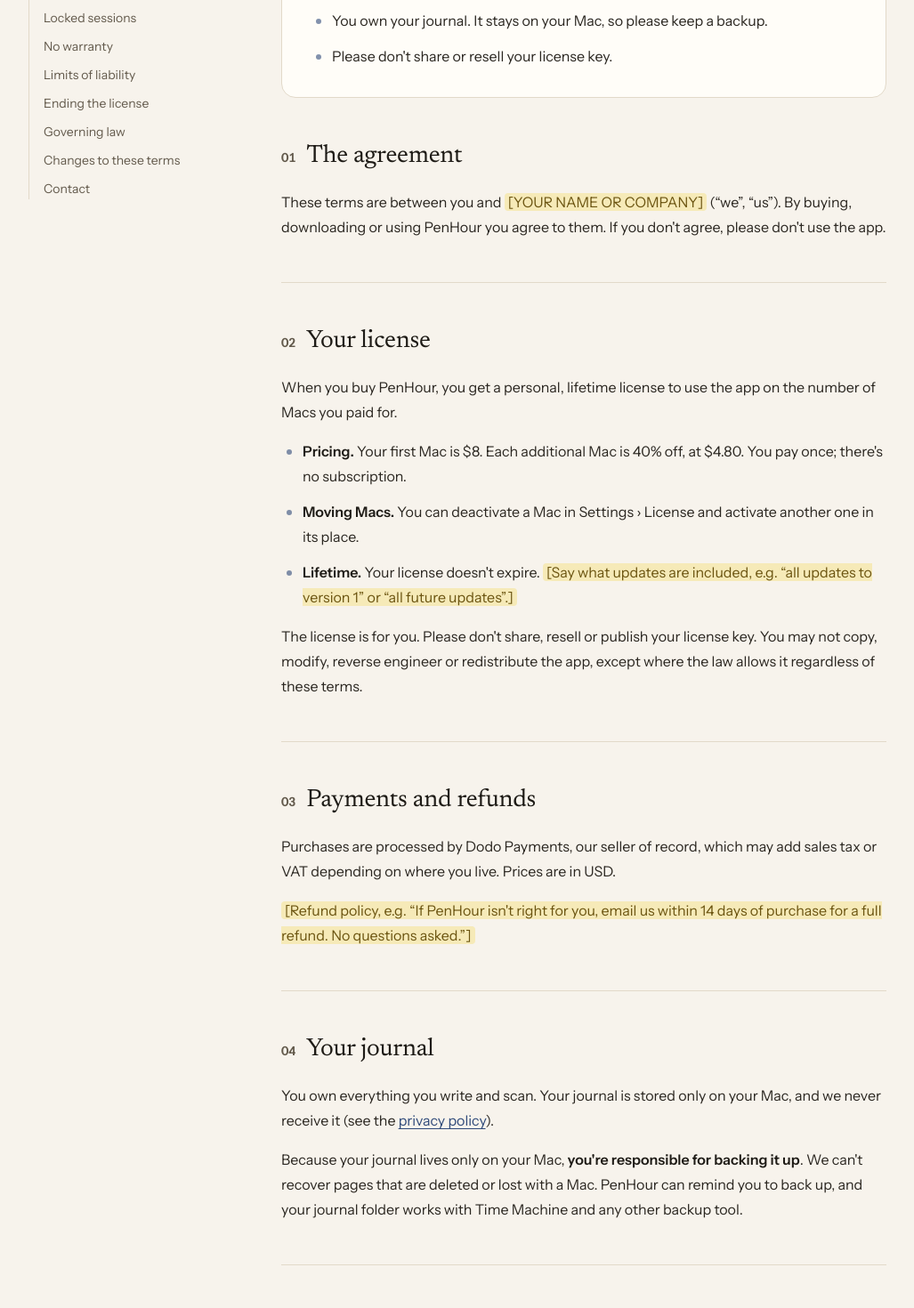
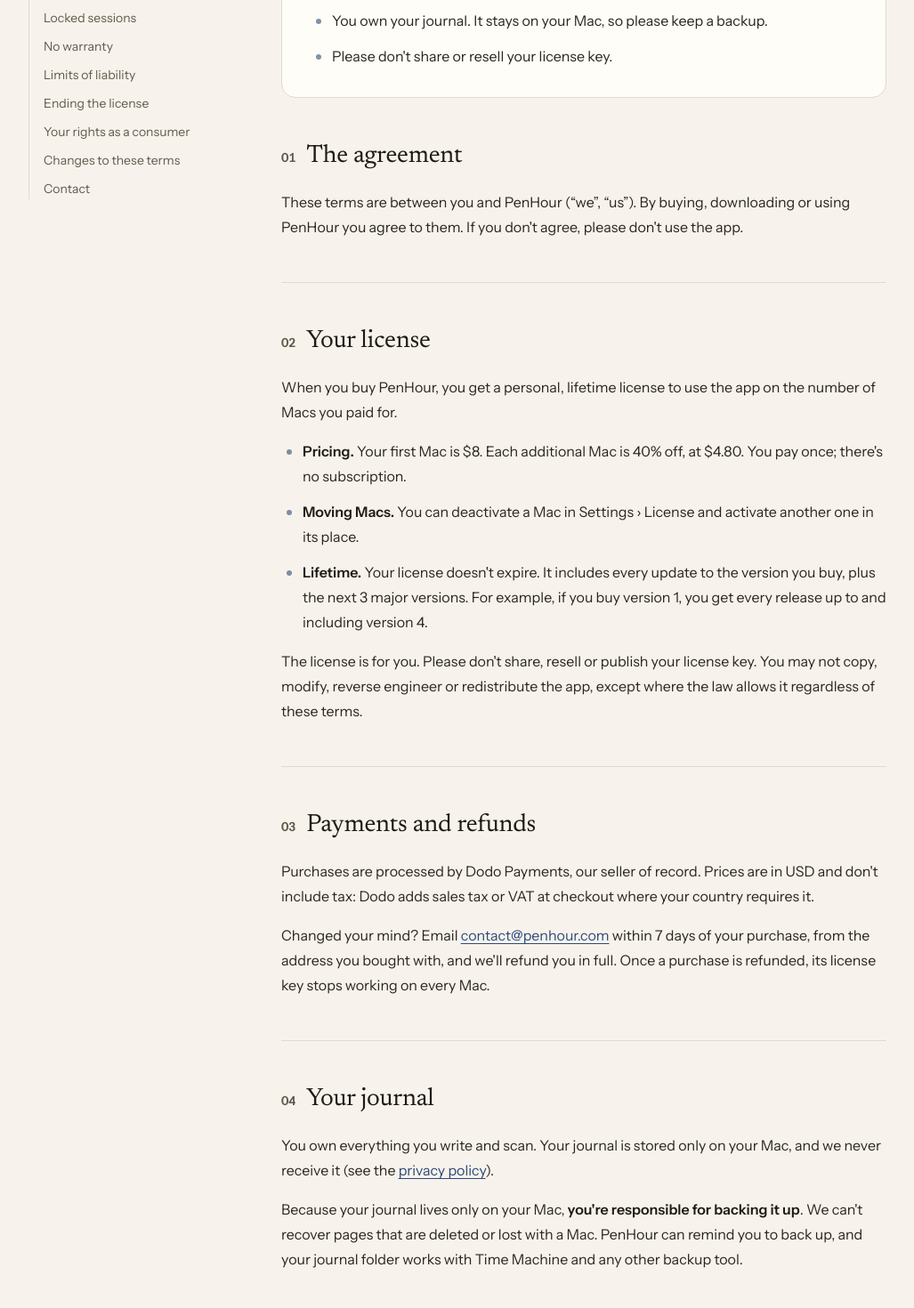
Before and after one commit to Harshrawat27/Penhour-website, a Next.js app: page /terms in a window 1280 px wide. Shown: the part 700-2170 px from the top of the page at 89% size, without its empty margins (92-1119 px from the left). Built offline with nearby package versions, Linux system fonts and the light colour scheme.

Commit message:
final launch

```diff
--- a/app/privacy/page.tsx
+++ b/app/privacy/page.tsx
@@ -1,5 +1,5 @@
 import type { Metadata } from "next";
-import { Fill, LegalPage, type LegalSection } from "@/components/legal/legal-page";
+import { LegalPage, type LegalSection } from "@/components/legal/legal-page";
 import { site } from "@/lib/site";
 
 export const metadata: Metadata = {
@@ -17,8 +17,8 @@
     body: (
       <>
         <p>
-          {site.name} is made by <Fill>{site.legalName}</Fill> (“we”, “us”). This policy covers the {site.name} Mac
-          app and this website.
+          This policy covers the {site.name} Mac app and this website. “We” and “us” means {site.legalName}, the
+          people who make it.
         </p>
         <p>Questions about privacy go to {email}. A real person reads every message.</p>
       </>
@@ -33,7 +33,7 @@
         <ul>
           <li>Scanned page images</li>
           <li>Text read from your handwriting</li>
-          <li>Entry dates, session types, sounds and lengths</li>
+          <li>Entry dates, session types and lengths</li>
           <li>Your settings</li>
         </ul>
         <p>
@@ -115,25 +115,13 @@
     ),
   },
   {
-    id: "newsletter",
-    title: "The newsletter",
-    body: (
-      <p>
-        If you sign up for Letters from the desk, we store your email address with <Fill>[EMAIL PROVIDER]</Fill> and
-        use it only to send the newsletter. Every email has an unsubscribe link, and unsubscribing deletes you from
-        the list.
-      </p>
-    ),
-  },
-  {
     id: "website",
     title: "This website",
     body: (
       <p>
-        <Fill>
-          [Pick one: “This website doesn&apos;t use cookies or analytics.” or “We use [privacy-friendly analytics
-          tool] to count visits. It doesn&apos;t use cookies or collect personal data.”]
-        </Fill>
+        We use Vercel Web Analytics to count visits to this website: which pages are viewed, the country and the
+        kind of device. It doesn&apos;t use cookies and doesn&apos;t collect anything that identifies you. The app
+        itself has no analytics.
       </p>
     ),
   },
@@ -154,7 +142,7 @@
     body: (
       <>
         <p>
-          Wherever you live, you can ask us to see, correct or delete the purchase and newsletter information we
+          Wherever you live, you can ask us to see, correct or delete the purchase information we
           hold about you. Email {email} and we&apos;ll reply within 30 days. If you&apos;re in the EU, UK or
           California, you also have the rights your local law gives you, including the right to complain to your
           data protection authority.
@@ -189,7 +177,7 @@
       summary={[
         "Your pages, handwriting text and entries stay on your Mac. We never receive them.",
         "No account, no cloud sync, no analytics or ads in the app.",
-        "We only hold what's needed to sell you a license, and your email if you join the newsletter.",
+        "We only hold what's needed to sell you a license.",
         "Email us any time to see or delete that information.",
       ]}
       sections={sections}
--- a/app/terms/page.tsx
+++ b/app/terms/page.tsx
@@ -1,5 +1,5 @@
 import type { Metadata } from "next";
-import { Fill, LegalPage, type LegalSection } from "@/components/legal/legal-page";
+import { LegalPage, type LegalSection } from "@/components/legal/legal-page";
 import { formatPrice, priceFor, site } from "@/lib/site";
 
 export const metadata: Metadata = {
@@ -18,7 +18,7 @@
     title: "The agreement",
     body: (
       <p>
-        These terms are between you and <Fill>{site.legalName}</Fill> (“we”, “us”). By buying, downloading or using{" "}
+        These terms are between you and {site.legalName} (“we”, “us”). By buying, downloading or using{" "}
         {site.name} you agree to them. If you don&apos;t agree, please don&apos;t use the app.
       </p>
     ),
@@ -40,7 +40,9 @@
           </li>
           <li>
             <strong>Lifetime.</strong> Your license doesn&apos;t expire.{" "}
-            <Fill>[Say what updates are included, e.g. “all updates to version 1” or “all future updates”.]</Fill>
+            It includes every update to the version you buy, plus the next {site.includedMajorUpdates} major
+            versions. For example, if you buy version 1, you get every release up to and including version{" "}
+            {1 + site.includedMajorUpdates}.
           </li>
         </ul>
         <p>
@@ -56,14 +58,13 @@
     body: (
       <>
         <p>
-          Purchases are processed by Dodo Payments, our seller of record, which may add sales tax or VAT depending on
-          where you live. Prices are in {site.pricing.currency}.
+          Purchases are processed by Dodo Payments, our seller of record. Prices are in {site.pricing.currency} and
+          don&apos;t include tax: Dodo adds sales tax or VAT at checkout where your country requires it.
         </p>
         <p>
-          <Fill>
-            [Refund policy, e.g. “If {site.name} isn&apos;t right for you, email us within 14 days of purchase for a full
-            refund. No questions asked.”]
-          </Fill>
+          Changed your mind? Email {email} within {site.refundDays} days of your purchase, from the address you
+          bought with, and we&apos;ll refund you in full. Once a purchase is refunded, its license key stops working
+          on every Mac.
         </p>
       </>
     ),
@@ -135,11 +136,10 @@
   },
   {
     id: "law",
-    title: "Governing law",
+    title: "Your rights as a consumer",
     body: (
       <p>
-        These terms are governed by the laws of <Fill>{site.jurisdiction}</Fill>. If you&apos;re a consumer, you also
-        keep the protections of the law where you live.
+        Nothing in these terms takes away the rights you have as a consumer under the law where you live.
       </p>
     ),
   },
--- a/components/landing/closing.tsx
+++ b/components/landing/closing.tsx
@@ -1,7 +1,6 @@
 import { site } from "@/lib/site";
 import { AppleIcon } from "./icons";
 import { Logo } from "./logo";
-import { Newsletter } from "./newsletter";
 import { buttonGlass, buttonPrimary } from "./ui";
 
 const columns = [
@@ -66,7 +65,6 @@
             <Logo size={26} />
             <p className="text-sm leading-[22px] text-ink-muted">{site.tagline}</p>
           </div>
-          <Newsletter />
         </div>
 
         <nav aria-label="Footer" className="grid grid-cols-3 gap-6">
--- a/components/landing/faq.tsx
+++ b/components/landing/faq.tsx
@@ -23,6 +23,10 @@
   {
     q: "Can it stop me opening apps on my iPhone?",
     a: "Yes, if you'd like. Add PenHour Guard once in the Shortcuts app and pick the apps to guard. During a session, opening one sends you back to the Home Screen with a reminder. The rest of the time they open as usual. It needs Focus shared across your Apple devices.",
+  },
+  {
+    q: "Can I get a refund?",
+    a: "Yes. Email contact@penhour.com within 7 days of buying, from the address you bought with, and we'll refund you in full.",
   },
   {
     q: "Can I use it without an iPhone?",
--- a/components/landing/how-it-works.tsx
+++ b/components/landing/how-it-works.tsx
@@ -126,7 +126,6 @@
       <div className="font-serif text-7xl leading-[72px] font-light tabular-nums">{time}</div>
       <div className="flex gap-1.5 text-[13px] font-medium">
         <span className="rounded-full bg-paper-raised px-3 py-1 ring-1 ring-accent ring-inset">Reflect</span>
-        <span className="rounded-full bg-paper-raised/60 px-3 py-1">Rain</span>
       </div>
 
       <div className="relative flex h-10 w-[200px] items-center justify-center">
@@ -229,7 +228,7 @@
           number="01"
           numberClass="text-accent"
           title="Press Start"
-          body={`Pick what kind of session you want, a sound and a length. ${site.name} silences notifications and locks the keyboard.`}
+          body={`Pick what kind of session you want and how long. ${site.name} silences notifications and locks the keyboard.`}
           art={(active) => <StartArt active={active} />}
         />
         <StepCard
--- a/components/landing/newsletter.tsx
+++ /dev/null
@@ -1,80 +0,0 @@
-"use client";
-
-import { useId, useState, type FormEvent } from "react";
-import { site } from "@/lib/site";
-import { ArrowRightIcon, CheckIcon } from "./icons";
-
-type Status = "idle" | "sending" | "done" | "error";
-
-export function Newsletter() {
-  const id = useId();
-  const [status, setStatus] = useState<Status>("idle");
-  const [message, setMessage] = useState("");
-
-  async function onSubmit(e: FormEvent<HTMLFormElement>) {
-    e.preventDefault();
-    const email = String(new FormData(e.currentTarget).get("email") ?? "").trim();
-    if (!site.newsletterEndpoint) {
-      // No provider connected yet (see lib/site.ts).
-      setStatus("error");
-      setMessage("Signups open soon.");
-      return;
-    }
-    setStatus("sending");
-    try {
-      const res = await fetch(site.newsletterEndpoint, {
-        method: "POST",
-        headers: { "Content-Type": "application/json" },
-        body: JSON.stringify({ email }),
-      });
-      if (!res.ok) throw new Error(String(res.status));
-      setStatus("done");
-      setMessage("You're on the list. One short note when there's something worth saying.");
-    } catch {
-      setStatus("error");
-      setMessage("That didn't go through. Try again in a moment.");
-    }
-  }
-
-  if (status === "done") {
-    return (
-      <p role="status" className="flex items-start gap-2 text-sm leading-[22px] text-success">
-        <CheckIcon className="mt-[3px] shrink-0" />
-        {message}
-      </p>
-    );
-  }
-
-  return (
-    <form onSubmit={onSubmit} className="flex flex-col gap-2">
-      <label htmlFor={id} className="text-sm font-semibold">
-        Letters from the desk
-      </label>
-      <p className="text-sm leading-[22px] text-ink-muted">
-        Occasional notes on writing by hand, and what&apos;s new in {site.name}. No spam.
-      </p>
-      <div className="mt-2 flex h-12 items-center rounded-full border border-rule-strong bg-paper-raised p-1 pl-5 focus-within:border-accent focus-within:ring-3 focus-within:ring-accent-soft">
-        <input
-          id={id}
-          name="email"
-          type="email"
-          required
-          autoComplete="email"
-          placeholder="you@example.com"
-          className="min-w-0 flex-1 bg-transparent text-[15px] outline-none placeholder:text-[#8c8170]"
-        />
-        <button
-          type="submit"
-          disabled={status === "sending"}
-          aria-label="Subscribe"
-          className="inline-flex size-10 shrink-0 cursor-pointer items-center justify-center rounded-full bg-accent text-on-accent transition-colors hover:bg-accent-hover disabled:opacity-60"
-        >
-          <ArrowRightIcon />
-        </button>
-      </div>
-      <p role="status" aria-live="polite" className="min-h-5 text-[13px] text-ink-muted">
-        {status === "error" ? message : ""}
-      </p>
-    </form>
-  );
-}
--- a/components/landing/pricing-calculator.tsx
+++ b/components/landing/pricing-calculator.tsx
@@ -128,7 +128,7 @@
             <ArrowRightIcon />
           </button>
         </form>
-        <p className="mt-3 text-center text-xs text-ink-muted">Pay once. No subscription, no account.</p>
+        <p className="mt-3 text-center text-xs text-ink-muted">Pay once. No subscription, no account. Tax added at checkout where it applies.</p>
       </div>
 
       {/* What's included */}
--- a/lib/site.ts
+++ b/lib/site.ts
@@ -15,20 +15,18 @@
     "A quiet Mac app for people who think better with a pen. Press Start and your keyboard, notifications and social apps go quiet while you write by hand. Then scan your pages into a private notebook you can search.",
   /** Where "Get / Buy PenHour" buttons go. Checkout itself starts from the pricing section (app/api/checkout). */
   buyUrl: "#pricing",
-  /** Direct link to the .dmg (or Mac App Store page). */
-  downloadUrl: "[DOWNLOAD URL]",
-  /**
-   * Newsletter signup endpoint. The form POSTs JSON { email } here.
-   * Leave empty until you connect a provider (Buttondown, ConvertKit, Resend…).
-   */
-  newsletterEndpoint: "",
-  contactEmail: "[CONTACT EMAIL]",
-  /** Who the legal pages are from, and where. */
-  legalName: "[YOUR NAME OR COMPANY]",
-  jurisdiction: "[COUNTRY / STATE]",
-  legalLastUpdated: "18 October 2026",
-  macosVersion: "[VERSION]",
+  /** Always the newest PenHour.dmg on GitHub Releases (published by penhour/scripts/release.sh). */
+  downloadUrl: "https://github.com/Harshrawat27/penhour-releases/releases/latest/download/PenHour.dmg",
+  contactEmail: "contact@penhour.com",
+  /** Who the legal pages are from. */
+  legalName: "PenHour",
+  legalLastUpdated: "26 October 2026",
+  macosVersion: "14 Sonoma",
   copyrightYear: 2026,
+  /** Refunds are done by hand: the buyer emails contactEmail within this many days. */
+  refundDays: 7,
+  /** Major versions included after the one bought (version 1 buyers get 2, 3 and 4). */
+  includedMajorUpdates: 3,
   pricing: {
     currency: "USD",
     /** Lifetime license for the first Mac. */
```
Also changed, not shown: 1 other file (tests, documents, lock files or other folders).
